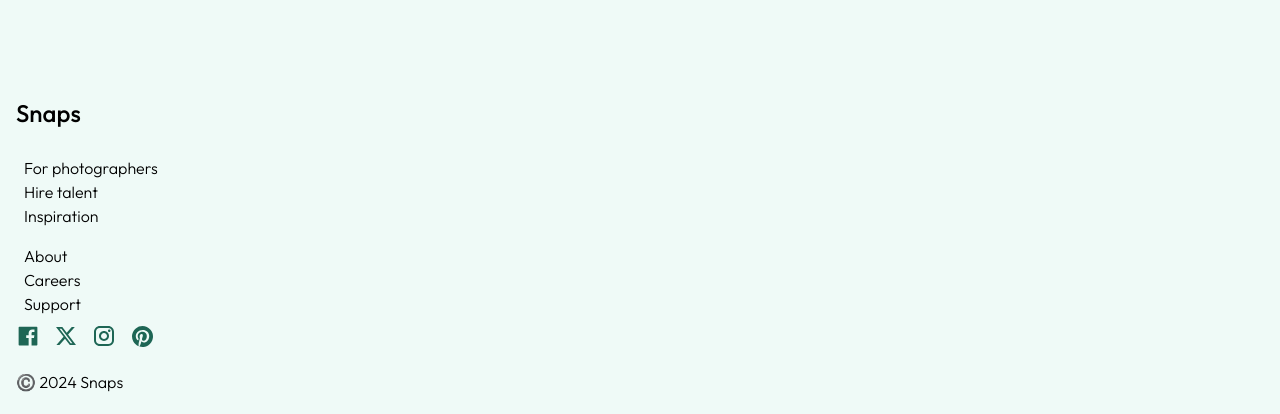
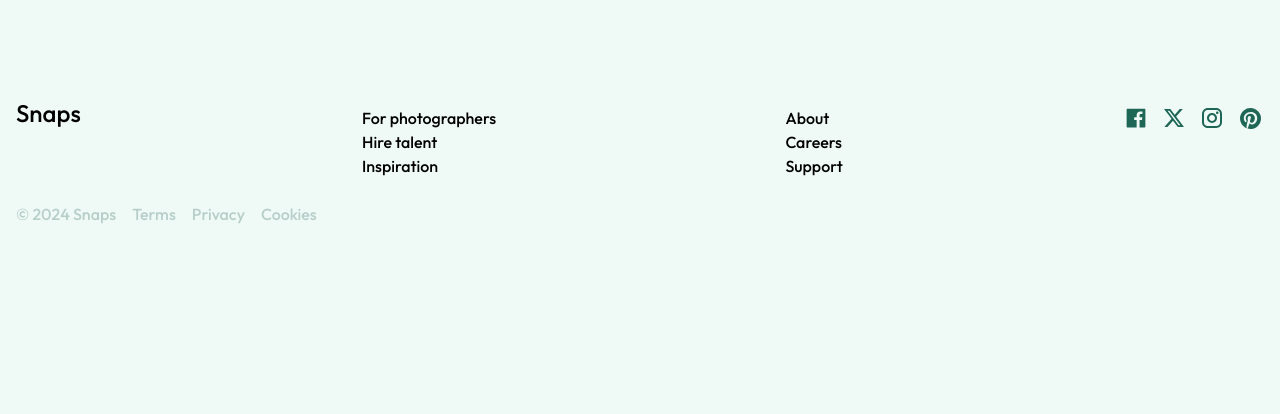
Before and after one commit to 9thIvy/snaps, a React (Vite) app: page / in a window 1280 px wide. Shown: the part 4389-4803 px from the top of the page. After the commit the page ends 4631 px from the top, so only its background shows below. Built offline with nearby package versions, Linux system fonts and the light colour scheme; a web font is replaced by a local one.

Commit message:
Update Footer styling

```diff
--- a/src/components/Footer/Footer.jsx
+++ b/src/components/Footer/Footer.jsx
@@ -3,8 +3,9 @@ import '/src/components/Footer/Footer.scss';
 function Footer(){
     return(
         <section className='footer'>
+
+            <div className="footer__meta">
             <h1 className='footer__title'>Snaps</h1>
-
                 <div className='footer__group'>
                     <a>For photographers</a>
                     <a>Hire talent</a>
@@ -32,10 +33,11 @@ function Footer(){
                         <img src='/src/assets/images/icons/Pinterest.svg'></img>
                     </a>
                 </div>
+            </div>
 
 
-        <div>
-            <p>©️ 2024 Snaps</p>
+        <div className='footer__legal'>
+            <p>© 2024 Snaps</p>
             <a>Terms</a>
             <a>Privacy</a>
             <a>Cookies</a>
--- a/src/components/Footer/Footer.scss
+++ b/src/components/Footer/Footer.scss
@@ -1,11 +1,13 @@
 @use '/src/styles/partials/breakpoints' as *;
 @use '/src/styles/partials/global' as *;
+@use '/src/styles/partials/colours' as *;
 
 
 .footer{
     padding-top: 3rem;
-    display: flex;
-    flex-direction: column;
+    font-weight: 500;
+    // display: flex;
+    // flex-direction: column;
     margin-left: 1rem;
     font-family: Outfit;
     line-height: 1.5;
@@ -21,6 +23,9 @@
         display: flex;
         gap: 1rem;
         align-items: center;
+        @include tablet{
+            padding: 0.5rem 0;
+        }
     }
     &__group{
         font-family: Outfit;
@@ -28,4 +33,21 @@
         flex-direction: column;
         margin: 0.5rem;
     }
+    &__meta{
+        display: flex;
+        flex-direction: column;
+
+        @include tablet{
+            flex-direction: row;
+            align-items: flex-start;
+            justify-content: space-between;
+            padding-right: 1rem;
+        }
+    }
+    &__legal{
+        color: $Sea-Green;
+        display: flex;
+        align-items: baseline;
+        gap: 1rem;
+    }
 }
```
Lines whose indentation alone changed are shown as unchanged.
